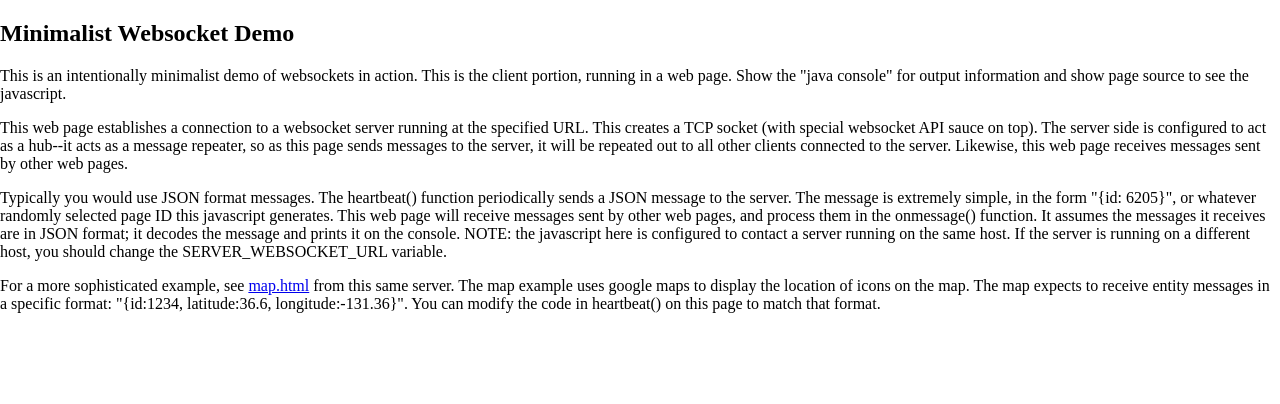
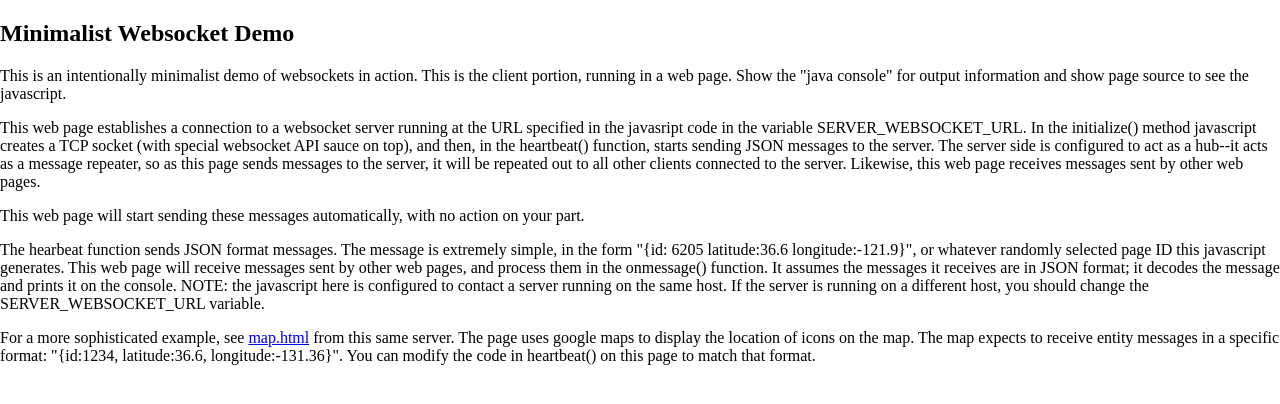
Before and after one commit to mcgredonps/JSONWebsocketRepeater, a plain HTML site: page content/index.html in a window 1280 px wide. Drawn offline with Linux system fonts and the light colour scheme.

Commit message:
Updates to web pages for comments and formatting

```diff
--- a/content/index.html
+++ b/content/index.html
@@ -29,16 +29,22 @@ url the websocket connects to.
         information and show page source to see the javascript.<p>
 
         This web page establishes a connection to a websocket server running at
-        the specified URL. This creates a TCP socket (with special websocket API
-        sauce on top). The server side is configured to act as a hub--it acts as
+        the URL specified in the javasript code in the variable SERVER_WEBSOCKET_URL.
+        In the initialize() method javascript creates a TCP socket (with special websocket API
+        sauce on top), and then, in the heartbeat() function, starts sending JSON
+        messages to the server. The server side is configured to act as a hub--it acts as
         a message repeater, so as this page sends messages to the server, it will
         be repeated out to all other clients connected to the server. Likewise, this
         web page receives messages sent by other web pages.<p>
 
-        Typically you would use JSON format messages. The heartbeat() function
-        periodically sends a JSON message to the server. The message is extremely
-        simple, in the form "{id: 6205}", or whatever randomly selected page
-        ID this javascript generates. This web page will receive
+        This web page will start sending these messages automatically, with no
+        action on your part.<p>
+
+        The hearbeat function sends JSON format messages. The message is extremely
+        simple, in the form "{id: 6205 latitude:36.6 longitude:-121.9}", or whatever randomly selected page
+        ID this javascript generates.
+
+        This web page will receive
         messages sent by other web pages, and process them in the onmessage() function.
         It assumes the messages it receives are
         in JSON format; it decodes the message and prints it on the console.
@@ -48,7 +54,7 @@ url the websocket connects to.
         the SERVER_WEBSOCKET_URL variable. <p></p>
 
         For a more sophisticated example, see <a href="map.html">map.html</a>
-        from this same server. The map example uses google maps to display the
+        from this same server. The page uses google maps to display the
         location of icons on the map. The map expects to receive entity messages
         in a specific format: "{id:1234, latitude:36.6, longitude:-131.36}". You
         can modify the code in heartbeat() on this page to match that format.
```
Also changed, not shown: content/map.html (+27 -5 lines), 1 other file.
